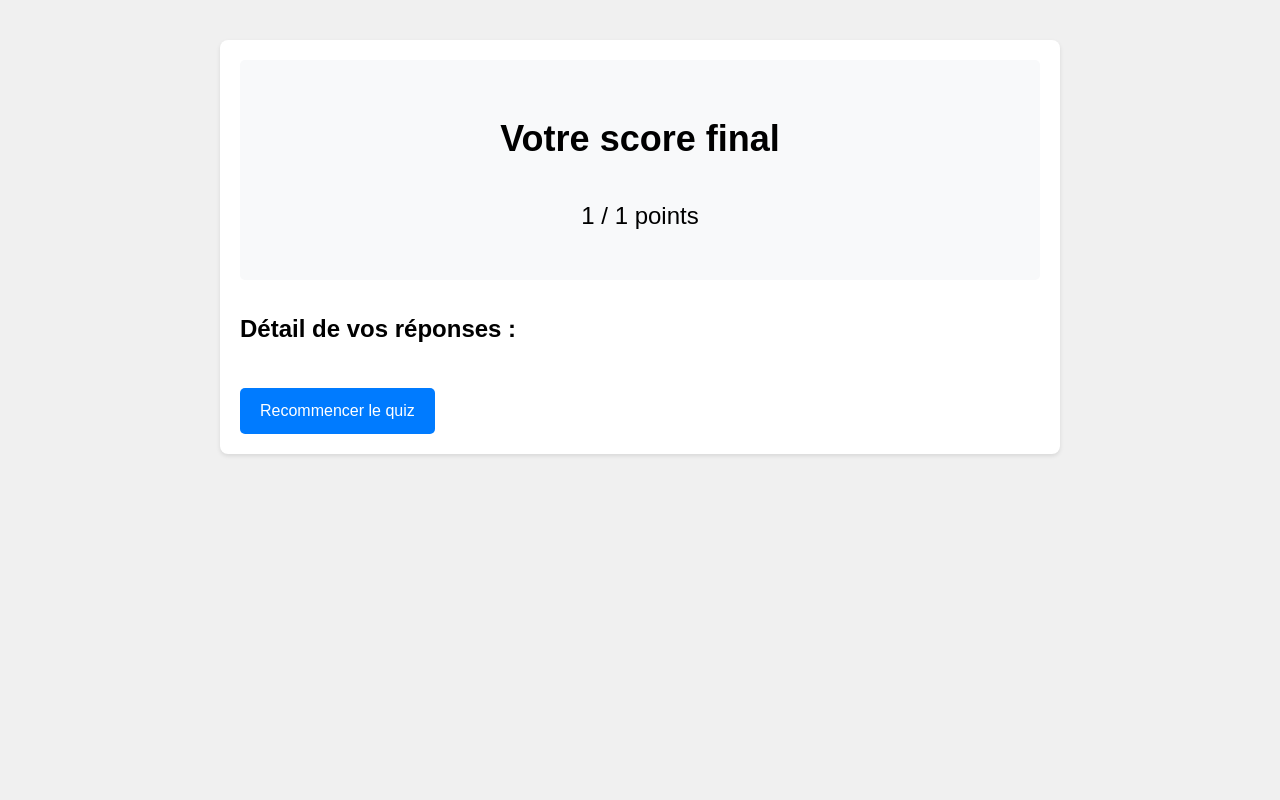
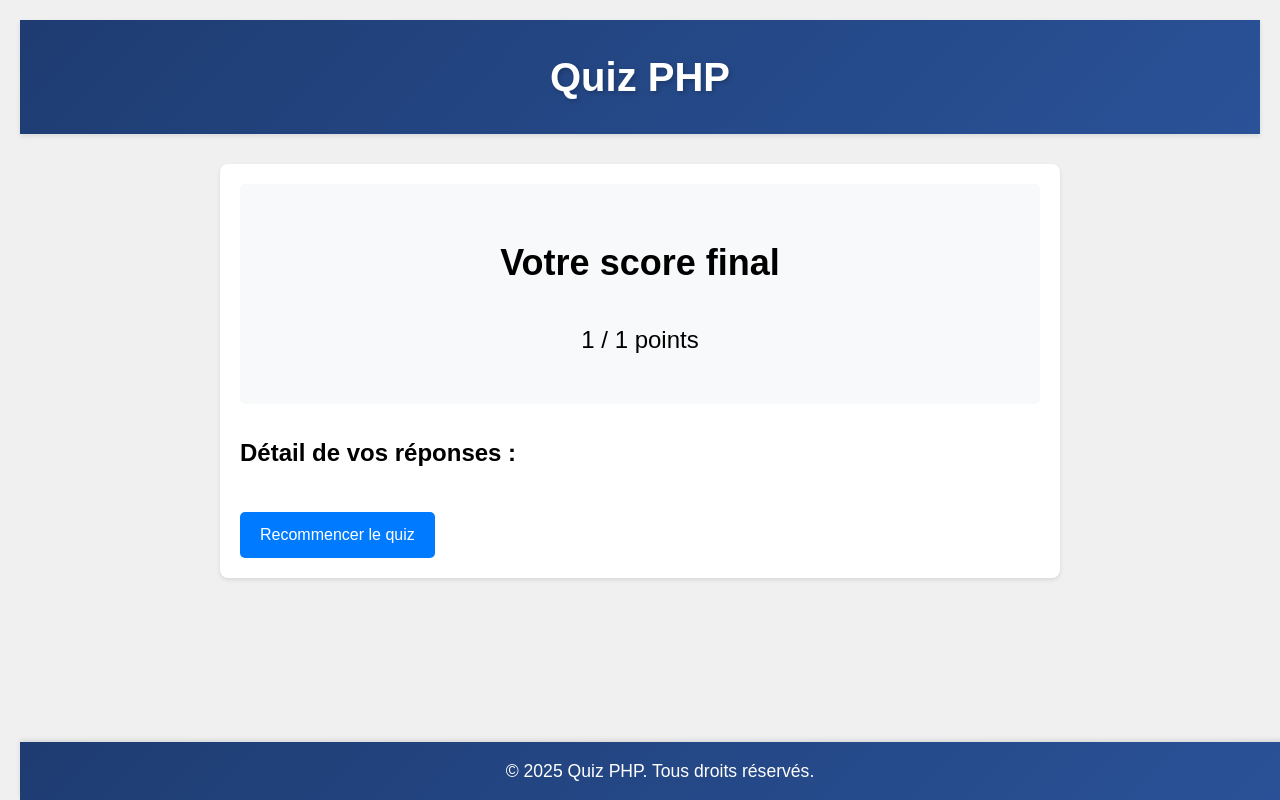
Before and after one commit to muhamadzaiinizeebindaivin/TP-PHP-WEB, a PHP site: page /Classes/Templates/results.php in a window 1280 px wide. Run offline with PHP 8.4, Linux system fonts and the light colour scheme; the visitor is signed in with stand-in values (Sample User, id 1); data that the repository does not hold is empty.

Commit message:
css page result

```diff
--- a/Classes/Templates/header.php
+++ b/Classes/Templates/header.php
@@ -10,5 +10,5 @@
 
 <!-- Header -->
 <div class="header">
-    <h1>Bienvenue dans le Quiz</h1>
+    <h1>Quiz PHP</h1>
 </div>
--- a/Classes/Templates/quiz_form.php
+++ b/Classes/Templates/quiz_form.php
@@ -4,6 +4,7 @@
     <link rel="stylesheet" href="_inc\static\style.css">
 </head>
 <body>
+    <?php include 'header.php'; ?>
     <div class="quiz-container">
         <form method="POST" action="submit_quiz.php">
             <?php
@@ -40,5 +41,6 @@
             <input type="submit" value="Envoyer mes réponses">
         </form>
     </div>
+    <?php include 'footer.php'; ?>
 </body>
 </html>
--- a/Classes/Templates/results.php
+++ b/Classes/Templates/results.php
@@ -13,6 +13,8 @@ if (!isset($_SESSION['quiz_results'])) {
     <link rel="stylesheet" href="../../_inc/static/style.css">
 </head>
 <body>
+
+    <?php include('header.php'); ?>
     <div class="result-container">
         <div class="score">
             <h2>Votre score final</h2>
@@ -47,5 +49,6 @@ if (!isset($_SESSION['quiz_results'])) {
 
         <a href="../../index.php" class="restart-button">Recommencer le quiz</a>
     </div>
+    <?php include('footer.php'); ?>
 </body>
 </html>
--- a/_inc/static/style.css
+++ b/_inc/static/style.css
@@ -1,3 +1,35 @@
+.header {
+    background: linear-gradient(135deg, #1e3c72 0%, #2a5298 100%);
+    color: white;
+    padding: 25px 0;
+    text-align: center;
+    margin-bottom: 30px;
+    box-shadow: 0 2px 5px rgba(0, 0, 0, 0.1);
+}
+
+.header h1 {
+    margin: 0;
+    font-size: 2.5em;
+    font-weight: 600;
+    text-shadow: 2px 2px 4px rgba(0, 0, 0, 0.2);
+}
+
+.footer {
+    background: linear-gradient(135deg, #1e3c72 0%, #2a5298 100%);
+    color: white;
+    text-align: center;
+    padding: 15px 0;
+    position: fixed;
+    bottom: 0;
+    width: 100%;
+    box-shadow: 0 -2px 5px rgba(0, 0, 0, 0.1);
+}
+
+.footer p {
+    margin: 0;
+    font-size: 1.1em;
+}
+
 .quiz-container {
     max-width: 800px;
     margin: 20px auto;
@@ -55,13 +87,13 @@ input[type="submit"]:hover {
     background-color: #45a049;
 }
 
-/* Results page styles */
 body {
     font-family: Arial, sans-serif;
     line-height: 1.6;
     margin: 0;
     padding: 20px;
     background-color: #f0f0f0;
+    padding-bottom: 60px;
 }
 
 .result-container {
```
